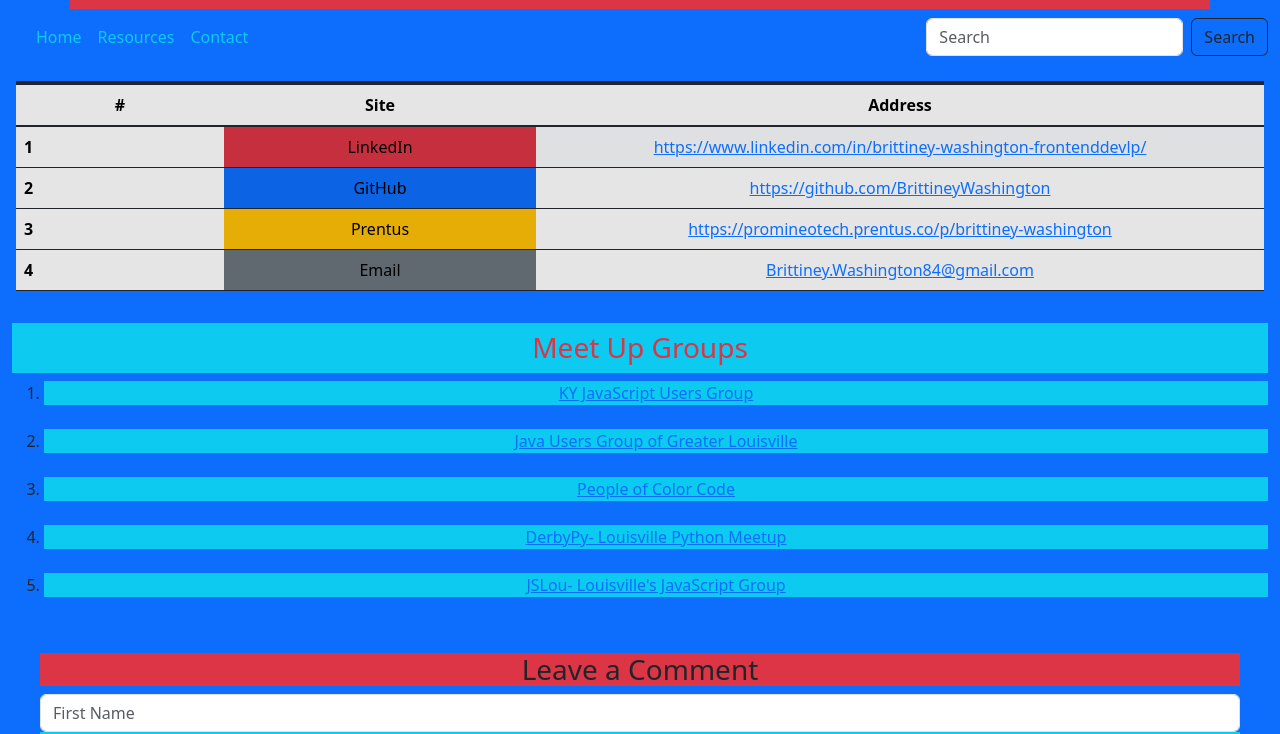
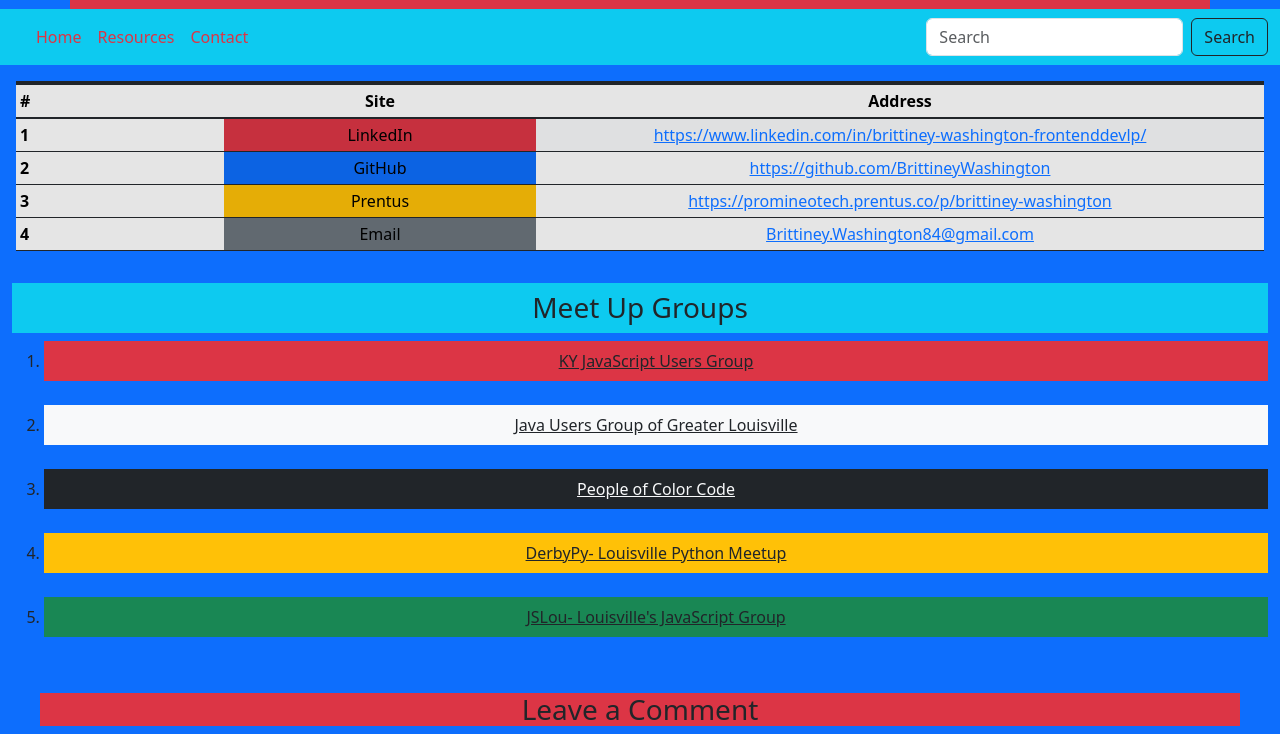
Before and after one commit to BrittineyWashington/Week09, a website: page contact.html in a window 1280 px wide. Shown: the part 67-801 px from the top of the page. Drawn offline with nearby package versions, Linux system fonts and the light colour scheme.

Commit message:
navbar updt on all pages fixed for small screens

```diff
--- a/contact.html
+++ b/contact.html
@@ -12,7 +12,7 @@
 <body class="bg-primary">
     <div id="main-container" class="container pt-2 pb-2 fs-1 bg-gradient-warning text-center text-dark bg-danger">Brittiney Washington's Contact Information</div>
 <!-- mt-2 mb-2 p-3 pb-3 fs-3-->
-<nav class="navbar navbar-expand-lg bg-primary">
+<nav class="navbar navbar-expand-lg bg-info">
     <div class="container-fluid">
       <button class="navbar-toggler" type="button" data-bs-toggle="collapse" data-bs-target="#navbarToggler" aria-controls="navbarToggler" aria-expanded="false" aria-label="Toggle navigation">
         <span class="navbar-toggler-icon"></span>
@@ -21,13 +21,13 @@
       <div class="collapse navbar-collapse" id="navbarToggler">
         <ul class="navbar-nav me-auto mb-2 mb-lg-0">
           <li class="nav-item">
-            <a class="nav-link active text-info" aria-current="page" href="index.html">Home</a>
+            <a class="nav-link active text-danger" aria-current="page" href="index.html">Home</a>
           </li>
           <li class="nav-item">
-            <a class="nav-link text-info" href="resources.html">Resources</a>
+            <a class="nav-link text-danger" href="resources.html">Resources</a>
           </li>
           <li class="nav-item">
-            <a class="nav-link text-info" href="contact.html">Contact</a>
+            <a class="nav-link text-danger" href="contact.html">Contact</a>
           </li>
         </ul>
         <form class="d-flex" role="search">
@@ -40,10 +40,10 @@
 
 <!-- this is the code for the table -->
 <div class="table-responsive m-3 table-group-divider">
-    <table class="table table-lg table-hover table-group-divider">
+    <table class="table table-sm table-hover table-group-divider">
         <thead class="bg-light">
             <tr class="table table-active table-group-divider">
-                <th scope="col" class="col-2 text-center">#</th>
+                <th scope="col" class="col-2">#</th>
                 <th scope="col" class="col-3 text-center">Site</th>
                 <th scope="col" class="col-8 text-center">Address</th>
             </tr>
@@ -76,14 +76,14 @@
 
 <!-- this is the code for the ordered list of Meet Up Groups -->
 <div class="container-fluid">
-    <h3 class="text-center text-danger p-2 bg-info">Meet Up Groups</h3>
-    <div class="col-lg">
+    <h3 class="text-center text-dark p-2 bg-info">Meet Up Groups</h3>
+    <div class="col-sm">
     <ol class="text-center">
-        <li class="text-center bg-info"><a href="https://www.meetup.com/kentucky-javascript-users-group/" alt="This will be a link to this meetup group">KY JavaScript Users Group</a></li> <br>
-        <li class="text-center bg-info"><a href="https://www.meetup.com/JUGGLou/" alt="This will be a link to this meetup group">Java Users Group of Greater Louisville</a></li> <br>
-        <li class="text-center bg-info"><a href="https://www.meetup.com/people-of-color-code/" alt="This will be a link to this meetup group">People of Color Code</a></li> <br>
-        <li class="text-center bg-info"><a href="https://www.meetup.com/derbypy/" alt="This will be a link to this meetup group">DerbyPy- Louisville Python Meetup</a></li> <br>
-        <li class="text-center bg-info"><a href="https://www.meetup.com/jslouky/" alt="This will be a link to this meetup group">JSLou- Louisville's JavaScript Group</a></li> <br>
+        <li class="text-center bg-danger py-2 text-dark fs-md"><a class="text-dark" href="https://www.meetup.com/kentucky-javascript-users-group/" alt="This will be a link to this meetup group">KY JavaScript Users Group</a></li> <br>
+        <li class="text-center bg-light py-2"><a class="text-dark"href="https://www.meetup.com/JUGGLou/" alt="This will be a link to this meetup group">Java Users Group of Greater Louisville</a></li> <br>
+        <li class="text-center bg-dark py-2"><a class="text-light" href="https://www.meetup.com/people-of-color-code/" alt="This will be a link to this meetup group">People of Color Code</a></li> <br>
+        <li class="text-center bg-warning py-2"><a class="text-dark" href="https://www.meetup.com/derbypy/" alt="This will be a link to this meetup group">DerbyPy- Louisville Python Meetup</a></li> <br>
+        <li class="text-center bg-success py-2"><a class="text-dark" href="https://www.meetup.com/jslouky/" alt="This will be a link to this meetup group">JSLou- Louisville's JavaScript Group</a></li> <br>
     </ol>
 </div>
 <!-- Meet Up Groups that I'm involved in
@@ -102,16 +102,16 @@
     <!-- This is how you can center: d-flex justify-content-center -->
     <h3 class="bg-danger text-dark text-center">Leave a Comment</h3>
     <div class="form-row">
-        <div class="col">
+        <div class="col-form-label-sm bg-info">
             <input type="text" class="form-control" placeholder="First Name">
         </div>
-            <div class="col-form-label-lg bg-info p-1">
+            <div class="col-form-label-sm bg-info">
                 <input type="text" class="form-control" placeholder="Last Name">
         </div>
-            <div class="col-form-label-lg bg-info p-1">
+            <div class="col-form-label-sm bg-info p-1">
                 <input type="text" class="form-control" placeholder="Email Address">
         </div>
-            <div class="col-form-label-lg bg-info p-1">
+            <div class="col-form-label-sm bg-info p-1">
                 <label for="textarea"></label>
                     <textarea class="form-control" placeholder="Comment here..." id="textarea" rows="6"></textarea>
                 <button name="button" type="button" class="bg-danger">Submit</button>
@@ -121,6 +121,9 @@
 </form>
 </div>
 
+<script src="node_modules/jquery/dist/jquery.js"></script>
+<script src="node_modules/bootstrap/dist/js/bootstrap.bundle.js"></script>
+
 <footer class="text-center text-white mb-4">Brittiney Washington ©️2023</footer>
 </body>
 </html>
```
Also changed, not shown: index.html (+3 -4 lines), resources.html (+12 -6 lines).
